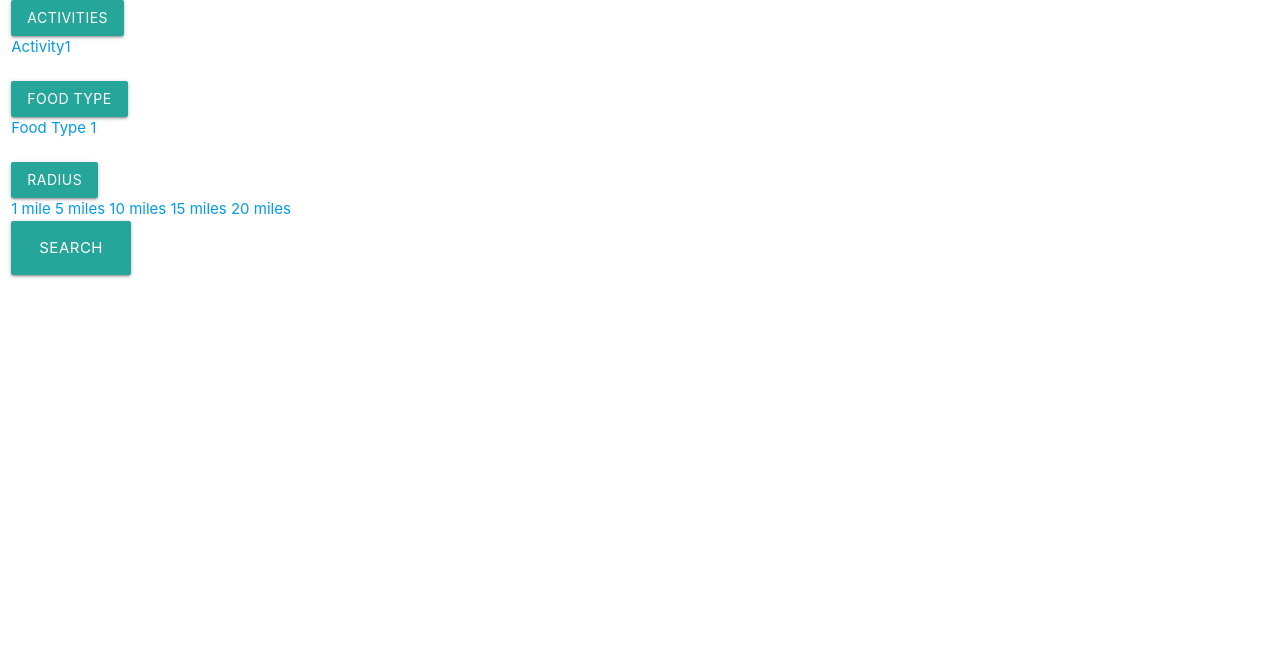
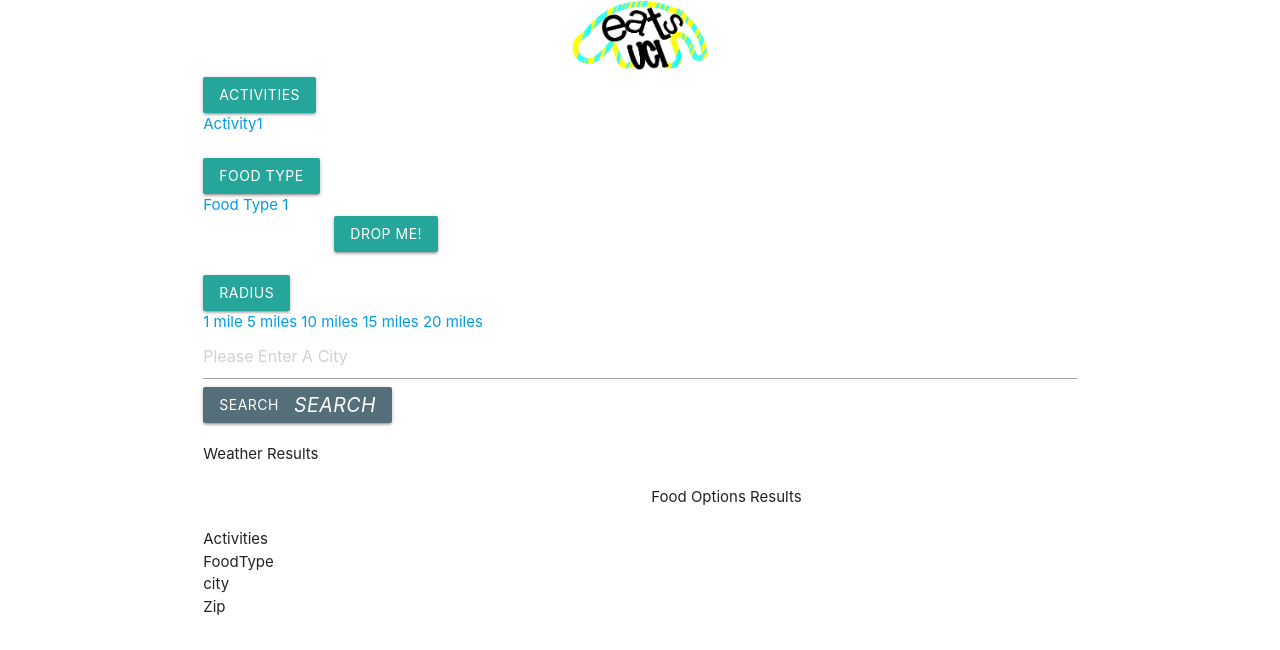
Before and after one commit to TrueSavage/running-wild, a plain HTML site: page index.html in a window 1280 px wide. Drawn offline with nearby package versions, Linux system fonts and the light colour scheme.

Commit message:
dropdown

```diff
--- a/assets/css/style.css
+++ b/assets/css/style.css
@@ -0,0 +1,10 @@
+header {
+  text-align: center;
+  position: sticky;
+}
+
+img {
+  height: 70px;
+ margin: auto;
+ padding: auto;
+}
--- a/assets/js/app.js
+++ b/assets/js/app.js
@@ -0,0 +1,37 @@
+document.addEventListener('DOMContentLoaded', function () {
+  var elems = document.querySelectorAll('.dropdown-trigger');
+  var instances = M.Dropdown.init(elems);
+  console.log('ping')
+});
+
+document.getElementById('search').addEventListener('click', event => {
+  event.preventDefault()
+  let city = document.getElementById('city-name').value
+  console.log('ping')
+  console.log(city)
+
+  // let urlWeather = `http://api.openweathermap.org/data/2.5/weather?q=${city}&&units=imperial&APPID=3c181a9afca27b382c5754bb9706b06f`
+  // fetch(urlWeather)
+  //   .then(r => r.json())
+  //   .then(weather => {
+  //     //console.log(weather)
+  //     document.getElementById('weather').textContent = Math.floor(weather.main.temp) + " " + String.fromCharCode(176) + "F"
+
+  //   })
+  //   .catch(e => console.error(e))
+
+
+  let fiveDayForecast = `http://api.openweathermap.org/data/2.5/forecast?q=${city},us&units=imperial&APPID=3c181a9afca27b382c5754bb9706b06f`
+
+
+
+  fetch(fiveDayForecast)
+    .then(r => r.json())
+    .then(forecast => {
+      console.log(forecast)
+      console.log(forecast.list[0])
+    })
+
+
+
+})
--- a/index.html
+++ b/index.html
@@ -4,14 +4,22 @@
   <meta charset="UTF-8">
   <meta name="viewport" content="width=device-width, initial-scale=1.0">
   <meta http-equiv="X-UA-Compatible" content="ie=edge">
+
   <link rel="stylesheet" href="./assets/css/reset.css">
   <link rel="stylesheet" href="./assets/css/style.css">
   <!-- Compiled and minified CSS -->
+
   <link rel="stylesheet" href="https://cdnjs.cloudflare.com/ajax/libs/materialize/1.0.0/css/materialize.min.css">
 
   <title>Document</title>
 </head>
 <body>
+ <header><img src="assets/images/ucieats_logo.jpg"></header>
+
+
+
+  <div class="container">
+
   <div class="row">
   <div class="col s12" id="filter">
     <div class="flex-container">
@@ -35,7 +43,22 @@
         </div>
 
 
+<!-- Dropdown -->
+<div class="container">
+<a class='dropdown-trigger btn' href='#' data-target='dropdown1'>Drop Me!</a>
 
+<!-- Dropdown Structure -->
+<ul id='dropdown1' class='dropdown-content'>
+  <li><a href="#!">one</a></li>
+  <li><a href="#!">two</a></li>
+  <li class="divider" tabindex="-1"></li>
+  <li><a href="#!">three</a></li>
+  <li><a href="#!"><i class="material-icons">view_module</i>four</a></li>
+  <li><a href="#!"><i class="material-icons">cloud</i>five</a></li>
+</ul>
+</div>
+
+<!-- //Dropdown -->
 
 
         <br>
@@ -52,24 +75,31 @@
             <a class="dropdown-item" href="#">20 miles</a>
           </div>
 
-      <button id="search" class="btn btn-success btn-large m-0">Search</button>
+     <div class="row">
+       <div class="col l12">
+         <input type="text" id="city-name" placeholder="Please Enter A City">
+         <button class="btn waves-effect waves-light blue-grey darken-1" type="submit" name="action" id="search">Search
+           <i class="material-icons right">search</i>
+         </button>
+       </div>
+     </div>
     </div>
     </div>
   </div>
   </div>
   <div class="row">
-  <div class="col s12" id="weather"></div>
+  <div class="col s12" id="weather">Weather Results</div>
   </div>
   <div class="row">
   <div class="col s6" id="activity"></div>
-  <div class="col s6" id="foodOptions"></div>
+  <div class="col s6" id="foodOptions">Food Options Results</div>
   </div>
 
 
-<div id="activities"></div>
-<div id="foodType"></div>
-<div id="city"></div>
-<div id="zipCode"></div>
+<div id="activities">Activities</div>
+<div id="foodType">FoodType</div>
+<div id="city">city</div>
+<div id="zipCode">Zip</div>
 <div id="btnShowChoices"></div>
 
 
@@ -78,7 +108,7 @@
 <div id="btnShowChoices"></div>
 
 
-
+</div>
 
 
 
@@ -88,6 +118,7 @@
 
 <script src=./assets/js/app.js></script>
 <!-- Compiled and minified JavaScript -->
+<!-- <script src="https://ajax.googleapis.com/ajax/libs/jquery/2.1.1/jquery.min.js"></script> -->
 <script src="https://cdnjs.cloudflare.com/ajax/libs/materialize/1.0.0/js/materialize.min.js"></script>
 </body>
 </html>
```
